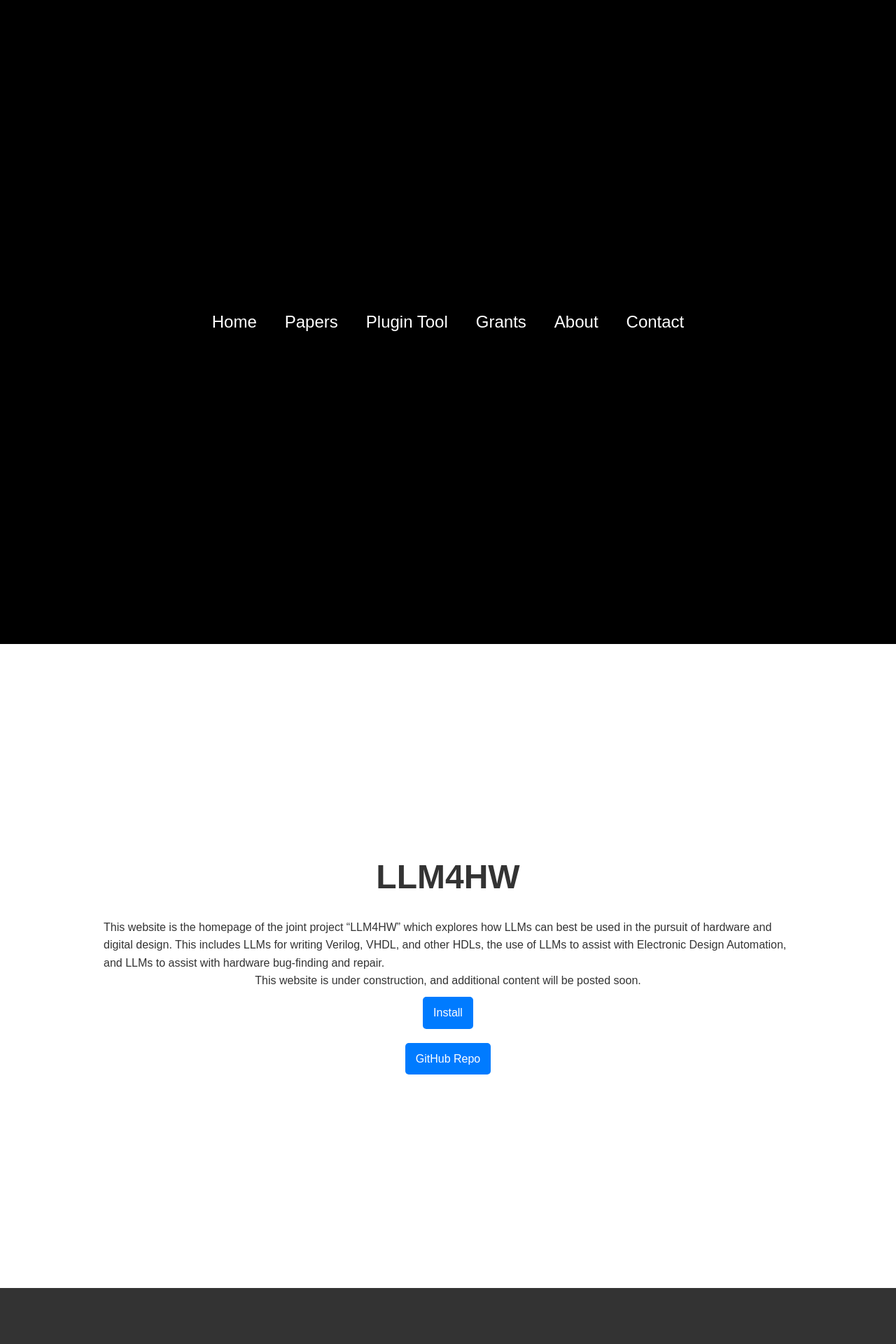
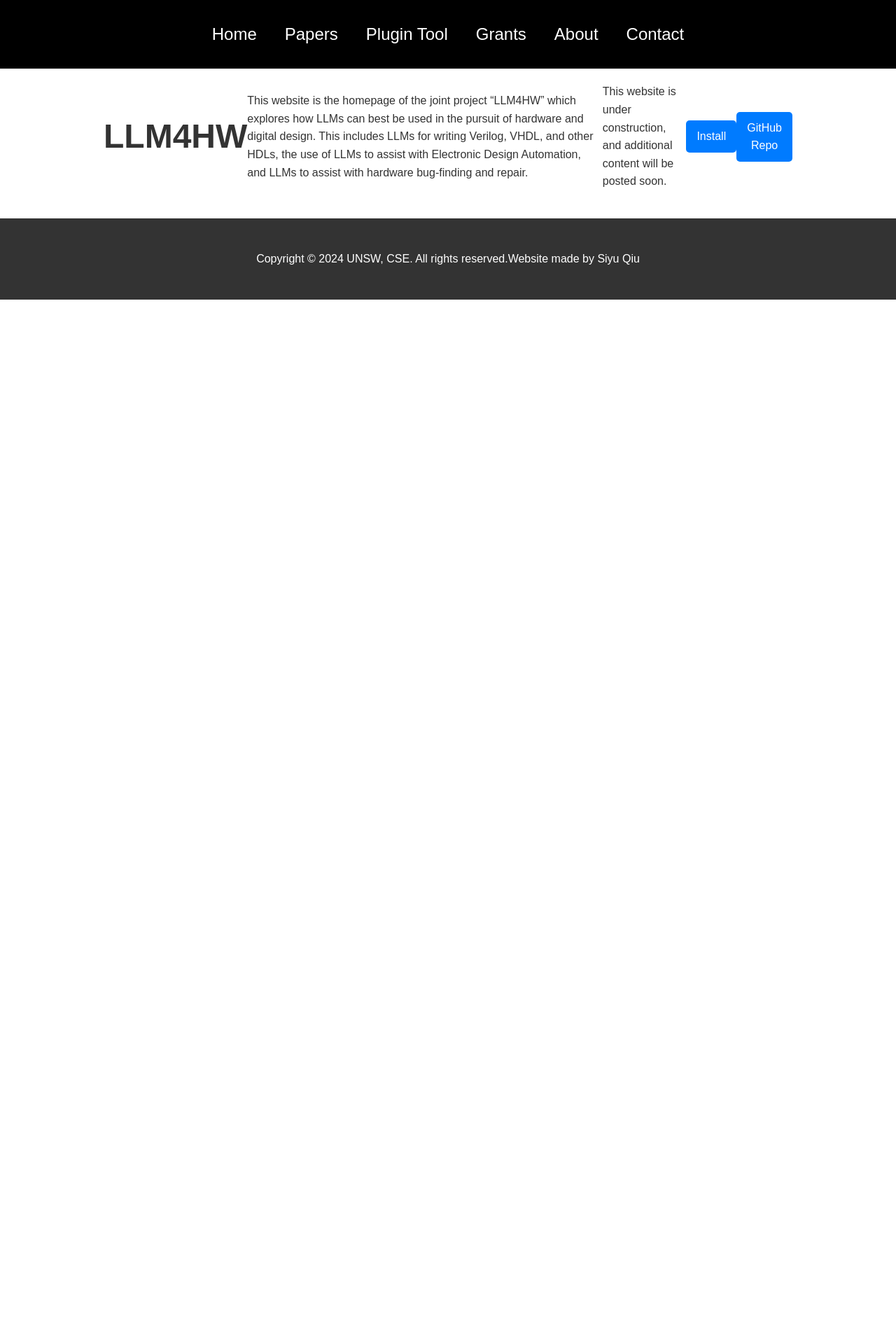
Before and after one commit to llm4hw/llm4hw.github.io, a Jekyll site: the page built from index.md, in a window 1280 px wide. Shown: the top 1920 px of the page at 70% size. Built offline with Jekyll 4.4.1, drawn with Linux system fonts in a browser that asks for light colours; after the commit the page ends 900 px from its top, so only the background shows below that.

Commit message:
Update style.css

```diff
--- a/assets/css/style.css
+++ b/assets/css/style.css
@@ -15,10 +15,8 @@ body {
 
 .container {
     display: flex; /* Enables Flexbox */
-    flex-direction: column; /* Stacks children vertically */
     justify-content: center; /* Centers content vertically within the container */
     align-items: center; /* Centers content horizontally */
-    height: 100vh; /* Sets the height of the container to be the full height of the viewport */
     width: 80%;
     margin: 0 auto; /* Keeps the container centered horizontally */
     padding: 20px;
```
